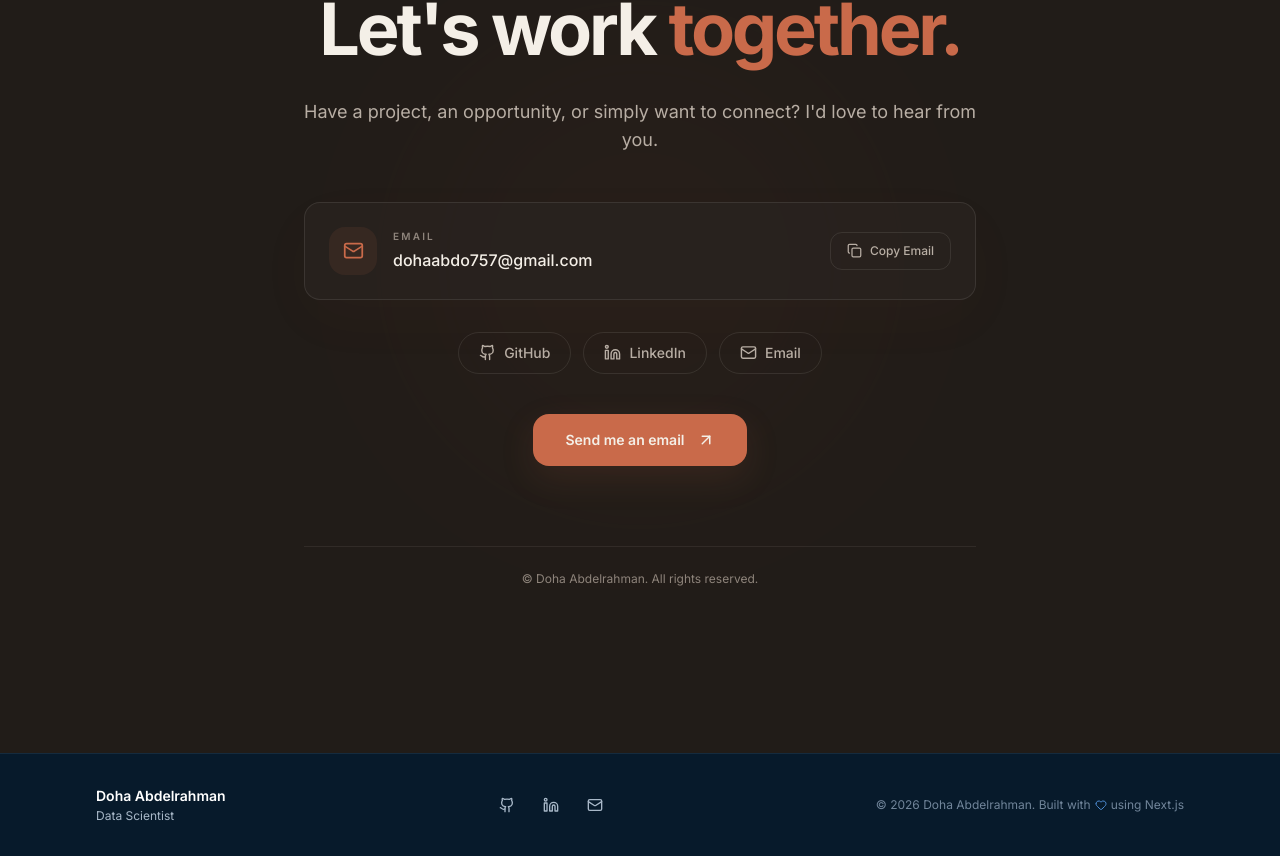
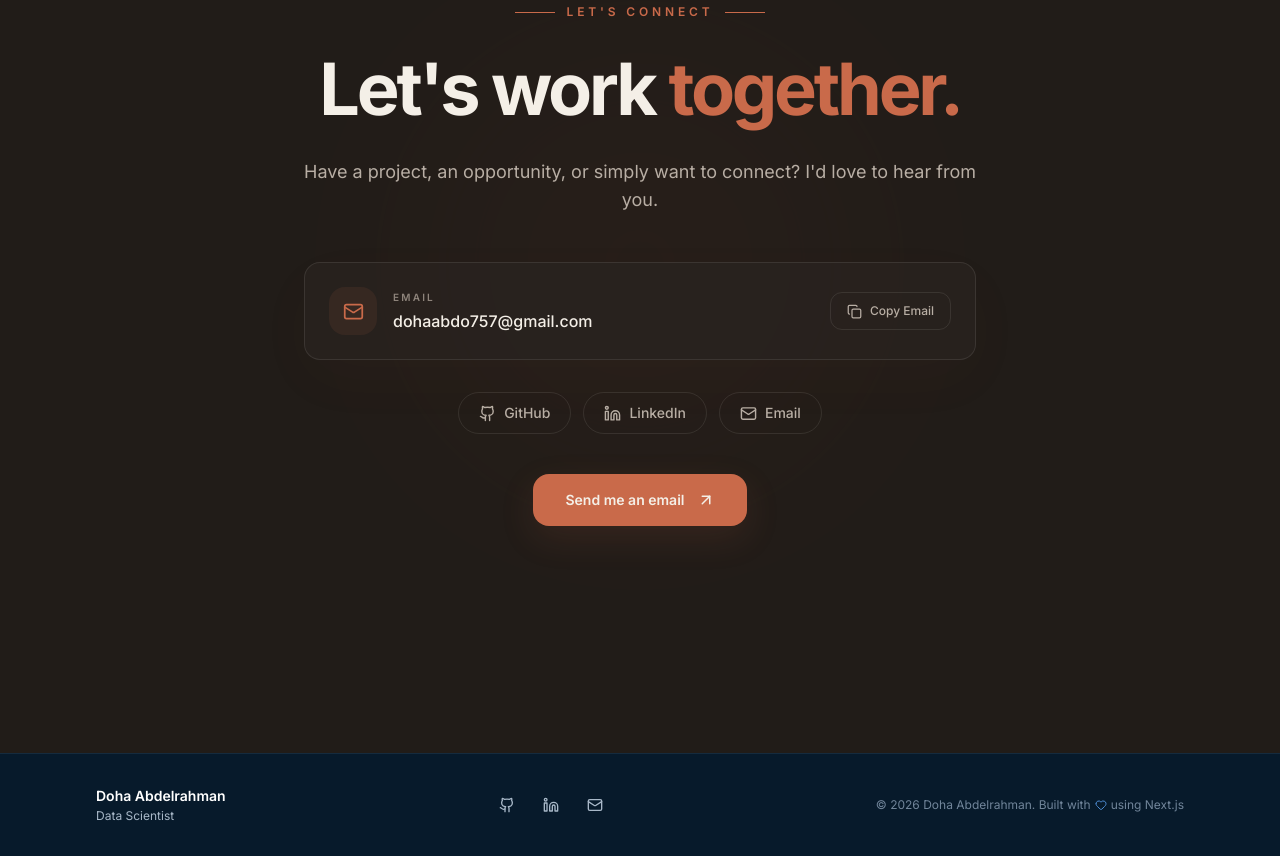
Before and after one commit to DohaAbdelrahman/Doha, a Next.js app: page / in a window 1280 px wide. Shown: the part 9163-10019 px from the top of the page. Built offline with nearby package versions, Linux system fonts and the light colour scheme.

Commit message:
final update

```diff
--- a/src/sections/ContactSection.tsx
+++ b/src/sections/ContactSection.tsx
@@ -538,40 +538,7 @@ export default function ContactSection() {
           </a>
         </ScrollReveal>
 
-        {/* =====================================================
-            COPYRIGHT
-            This is NOT a separate footer section.
-        ===================================================== */}
 
-        <ScrollReveal
-          direction="up"
-          delay={0.4}
-          className="
-            mt-20
-            w-full
-            max-w-2xl
-          "
-        >
-          <div
-            className="h-px w-full"
-            style={{
-              backgroundColor: `${colors.text}12`,
-            }}
-          />
-
-          <p
-            className="
-              mt-6
-              text-center
-              text-xs
-            "
-            style={{
-              color: colors.muted,
-            }}
-          >
-            © Doha Abdelrahman. All rights reserved.
-          </p>
-        </ScrollReveal>
       </div>
     </section>
   );
```
